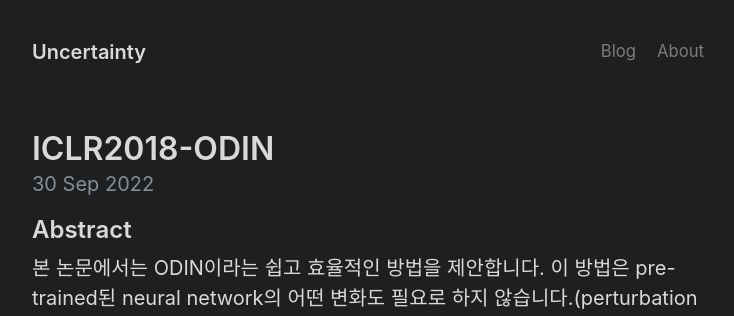
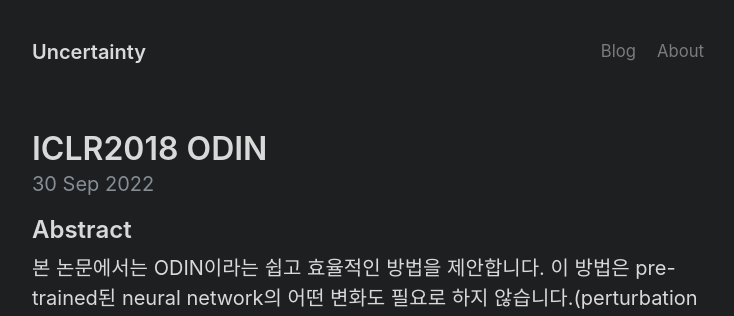
Before and after one commit to mawjdgus0812/mawjdgus0812.github.io, a Jekyll site: the page built from _posts/2022-09-30-ICLR2018-ODIN.md, in a window 1280 px wide and 900 px high. Shown: the top 316 px of the window, without its empty margins (272-1006 px from the left). Built offline with Jekyll 4.4.1, drawn with Linux system fonts in a browser that asks for light colours; formulas are drawn with MathJax 3.

```diff
--- a/_posts/2022-09-30-ICLR2018-ODIN.md
+++ b/_posts/2022-09-30-ICLR2018-ODIN.md
@@ -1,6 +1,6 @@
 ---
 layout: post
-title: ICLR2018-ODIN
+title: ICLR2018 ODIN
 use_math: True
 ---
 
```
